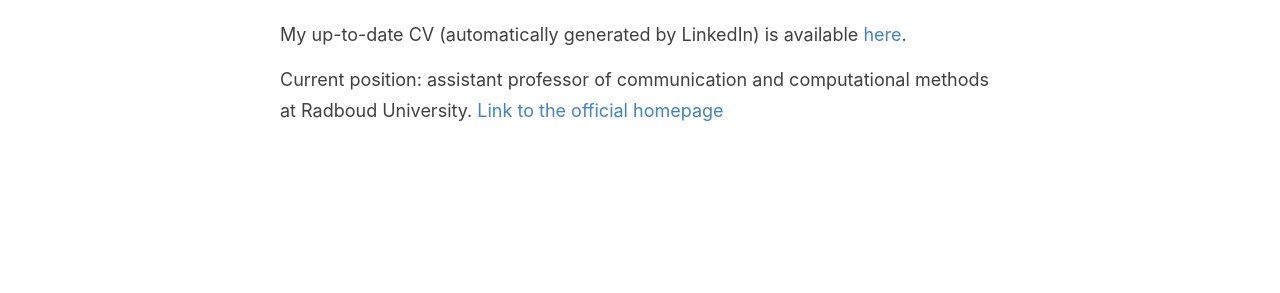
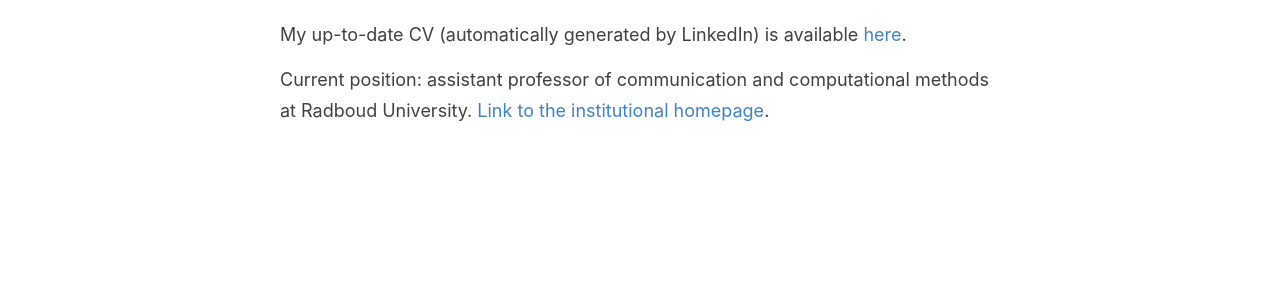
Before and after one commit to levshina/levshina.github.io, a Jekyll site: the page built from _pages/cv.md, in a window 1280 px wide. Shown: the part 323-616 px from the top of the page. Built offline with Jekyll 4.4.1, drawn with Linux system fonts in a browser that asks for light colours.

Commit message:
Update cv.md

```diff
--- a/_pages/cv.md
+++ b/_pages/cv.md
@@ -8,4 +8,4 @@ title: CV
 My up-to-date CV (automatically generated by LinkedIn) is available <a href="/docs/MyCV_actual.pdf" target="_blank">here</a>.
 
 Current position: assistant professor of communication and computational methods at Radboud University.
-<a href="https://www.ru.nl/en/people/levshina-n" target = "_blank">Link to the official homepage</a>
+<a href="https://www.ru.nl/en/people/levshina-n" target = "_blank">Link to the institutional homepage</a>.
```
